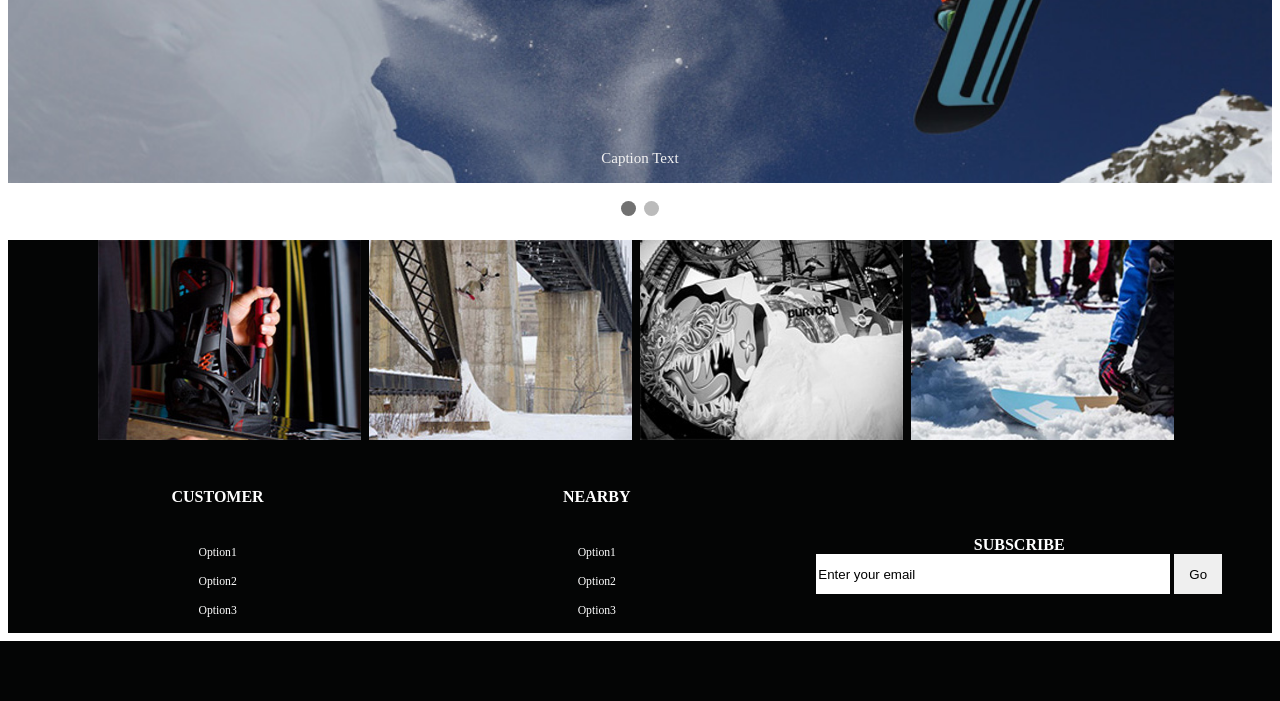
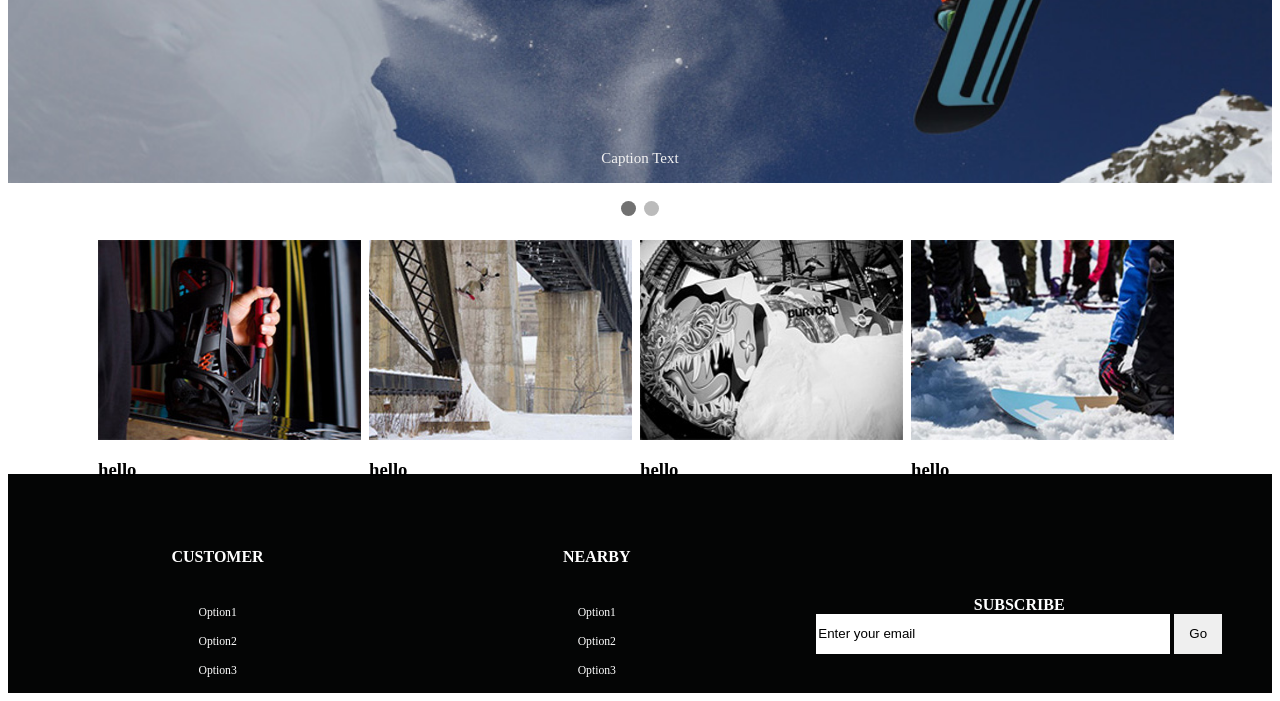
Before and after one commit to khatrimann/cudu, a Django app: template website/src/cuduApp/templates/trial.html in a window 1280 px wide. Shown: the part 538-1239 px from the top of the page. Before the commit the page ends 1179 px from the top, so only its background shows below. Run offline with Django 3.2, Linux system fonts and the light colour scheme; the template is opened without the code that fills it, so the values that code supplies are empty.

Commit message:
Update trial.html

```diff
--- a/website/src/cuduApp/templates/trial.html
+++ b/website/src/cuduApp/templates/trial.html
@@ -70,6 +70,7 @@
 						<h2>Hover</h2>
 					</div>
 				</div>
+				<h3>hello</h3>
 			</div>
 
             <div class="h_column">
@@ -79,6 +80,7 @@
 						<h2>Hover</h2>
 					</div>
 				</div>
+		    <h3>hello</h3>
 			</div>
 
             <div class="h_column">
@@ -88,6 +90,7 @@
 						<h2>Hover</h2>
 					</div>
 				</div>
+		    <h3>hello</h3>
 			</div>
 
             <div class="h_column">
@@ -97,9 +100,11 @@
 						<h2>Hover</h2>
 					</div>
 				</div>
+		    <h3>hello</h3>
 			</div>
 		</div>
     </div>
+	<br><br><br><br><br><br><br><br><br><br><br><br><br>
 
     <!--<div class="img-shops">-->
         <!--<div class="img-mask1"></div>-->
```
